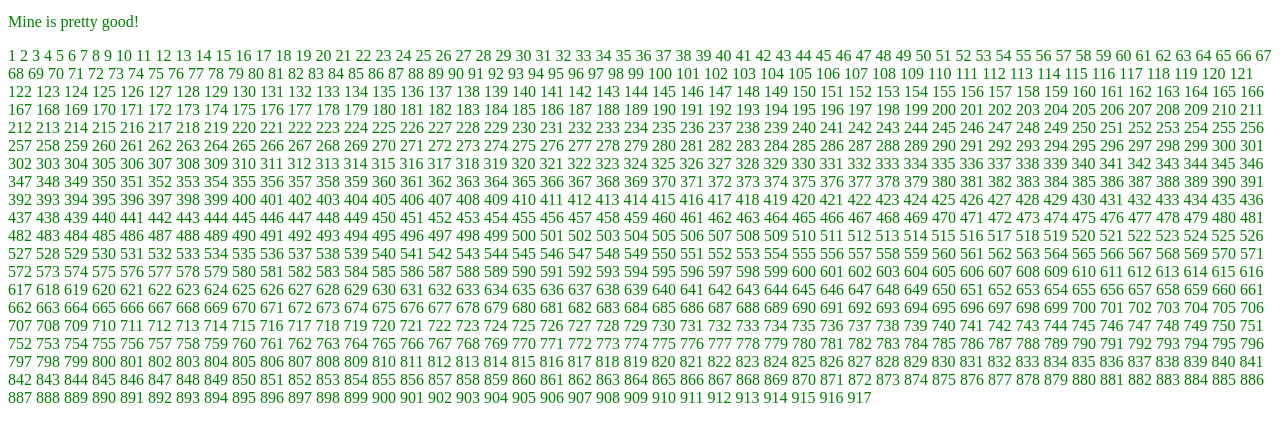
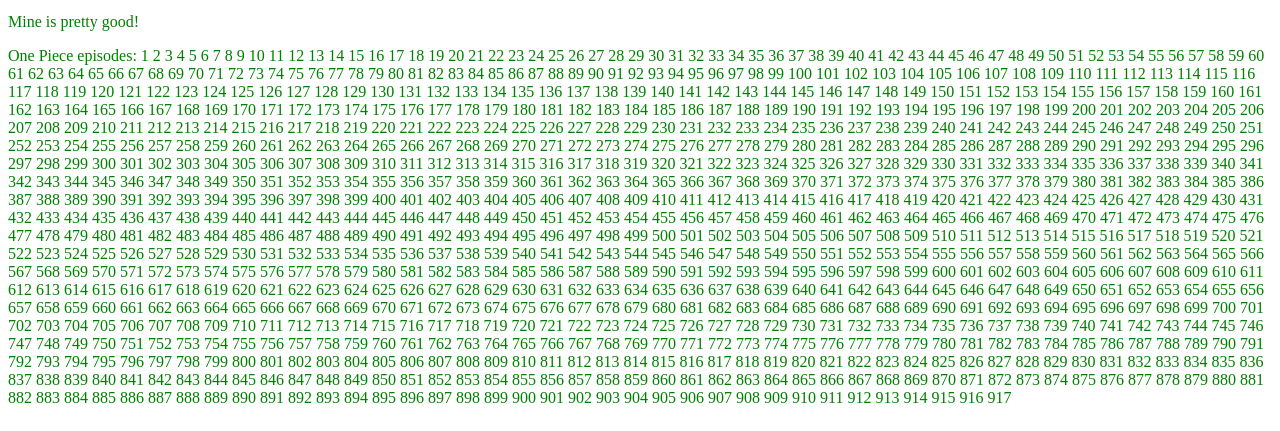
Before and after one commit to Yusufimam2004/YusufImam, a plain HTML site: page index.html in a window 1280 px wide. Shown: the part 369-800 px from the top of the page. Drawn offline with Linux system fonts and the light colour scheme.

Commit message:
Update index.html

```diff
--- a/index.html
+++ b/index.html
@@ -13,7 +13,7 @@
     <h1>Hi, How is Life?</h1>
     <img src="https://image.cnbcfm.com/api/v1/image/106069136-1565284193572gettyimages-1142580869.jpeg?v=1576531407&w=1400&h=950" width="400" hieght="400">
     <p>Mine is pretty good!</p>
-    <P>1
+    <P> One Piece episodes: 1
         2
         3
         4
```
